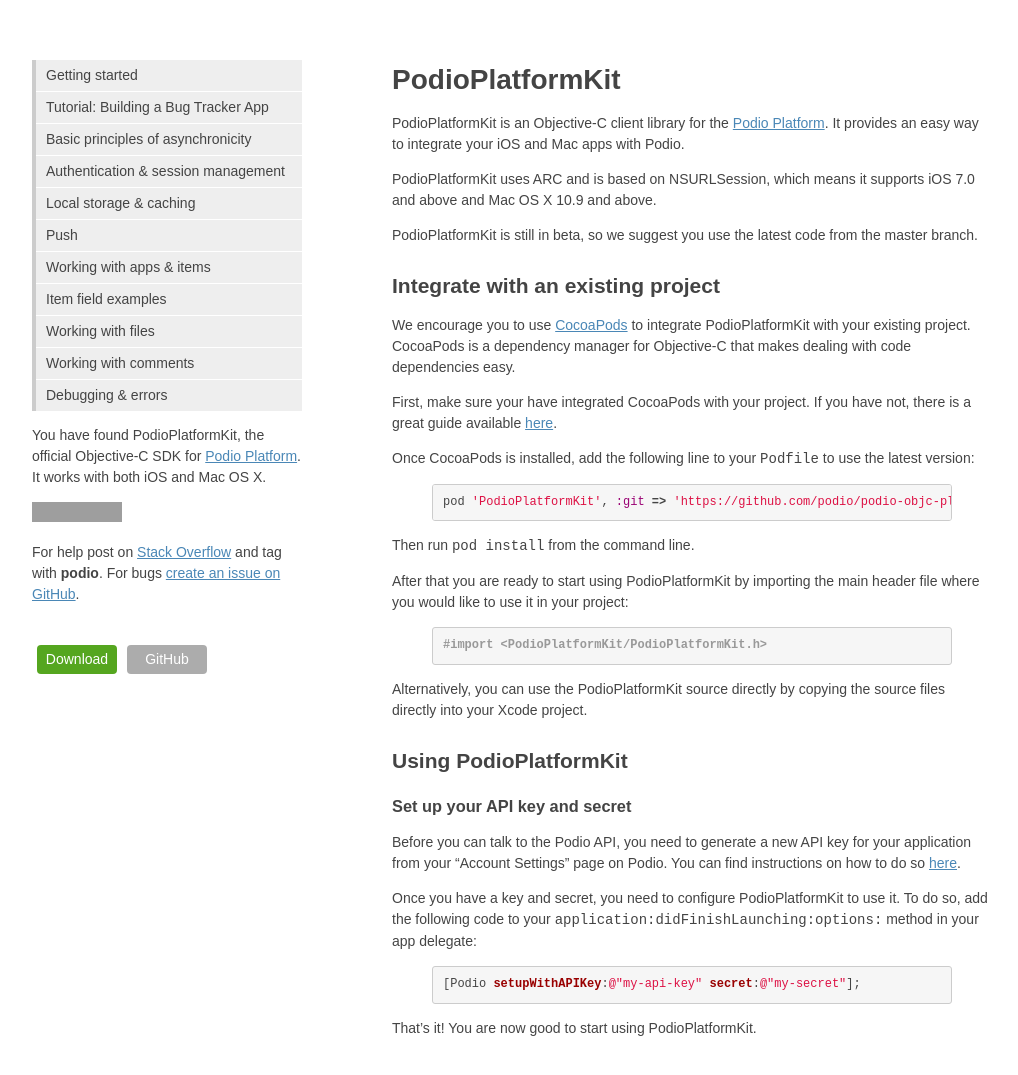
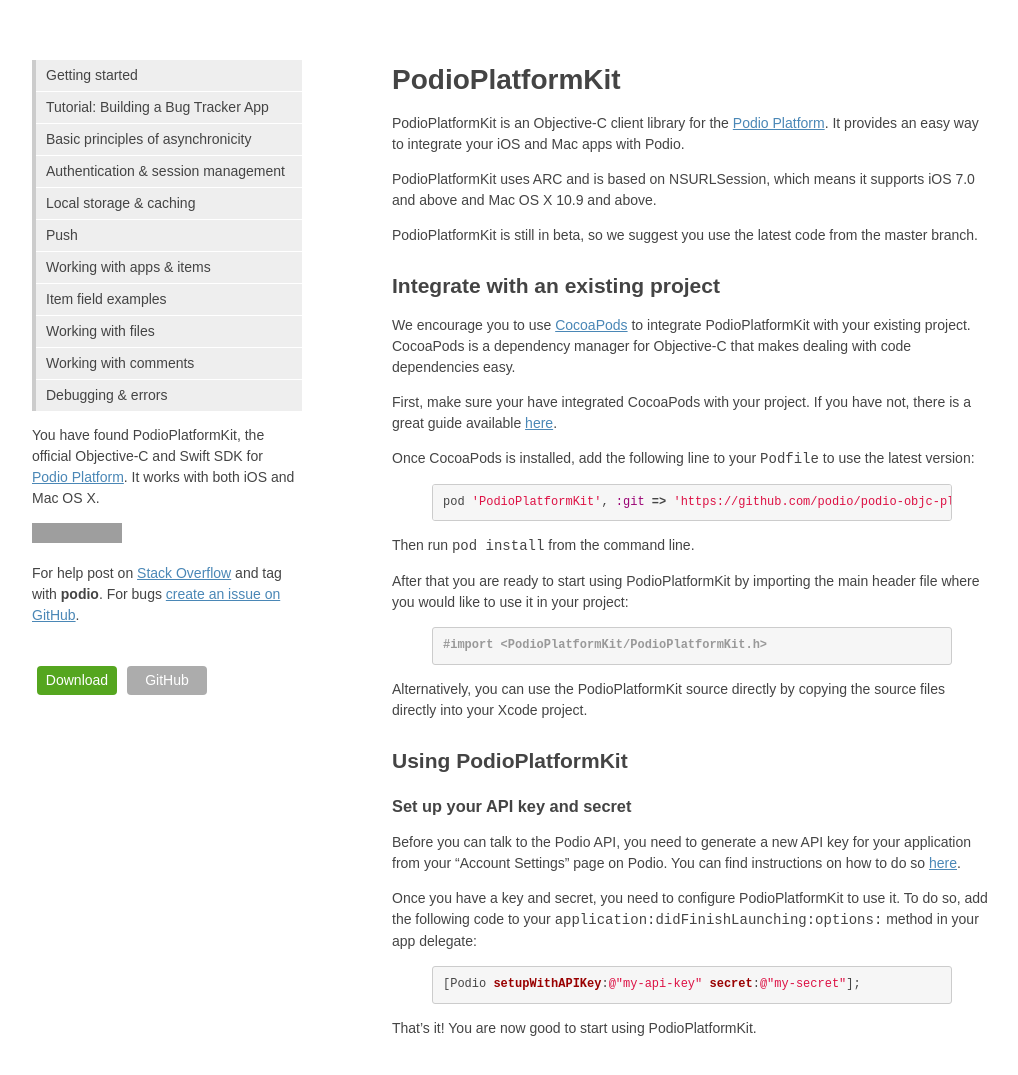
Before and after one commit to podio/podio-objc-platform, a Jekyll site: the page built from index.md, in a window 1280 px wide and 1099 px high. Shown: the top 1075 px of the window, without its empty margins (128-1146 px from the left). Built offline with Jekyll 4.4.1, drawn with Linux system fonts in a browser that asks for light colours; grey boxes are pictures that could not be loaded.

Commit message:
Updated menu

```diff
--- a/_layouts/default.html
+++ b/_layouts/default.html
@@ -2,7 +2,7 @@
 <html>
   <head>
     <link href="{{ site.baseurl}}/favicon.ico" rel="shortcut icon" sizes="16x16 32x32 64x64" />
-    <title>PodioPlatformKit • The Objective-C SDK for Podio Platform</title>
+    <title>PodioPlatformKit • The Objective-C and Swift SDK for Podio Platform</title>
     <link rel="stylesheet" href="{{ site.baseurl}}/css/normalize.css">
     <link rel="stylesheet" href="{{ site.baseurl}}/css/syntax.css">
     <link rel="stylesheet" href="{{ site.baseurl}}/css/style.css">
@@ -25,7 +25,7 @@
             <li class="{% if page.active == 'debug' %}active{% endif %}"><a href="{{ site.baseurl}}/debug">Debugging &amp; errors</a></li>
           </ul>
         </nav>
-        <p>You have found PodioPlatformKit, the official Objective-C SDK for <a href="https://platform.podio.com/">Podio Platform</a>. It works with both iOS and Mac OS X.</p>
+        <p>You have found PodioPlatformKit, the official Objective-C and Swift SDK for <a href="https://platform.podio.com/">Podio Platform</a>. It works with both iOS and Mac OS X.</p>
         <p>
           <a href="https://travis-ci.org/podio/podio-objc-platform"><img src="https://travis-ci.org/podio/podio-objc.png?branch=master" alt="Build Status"></a>
         </p>
```
